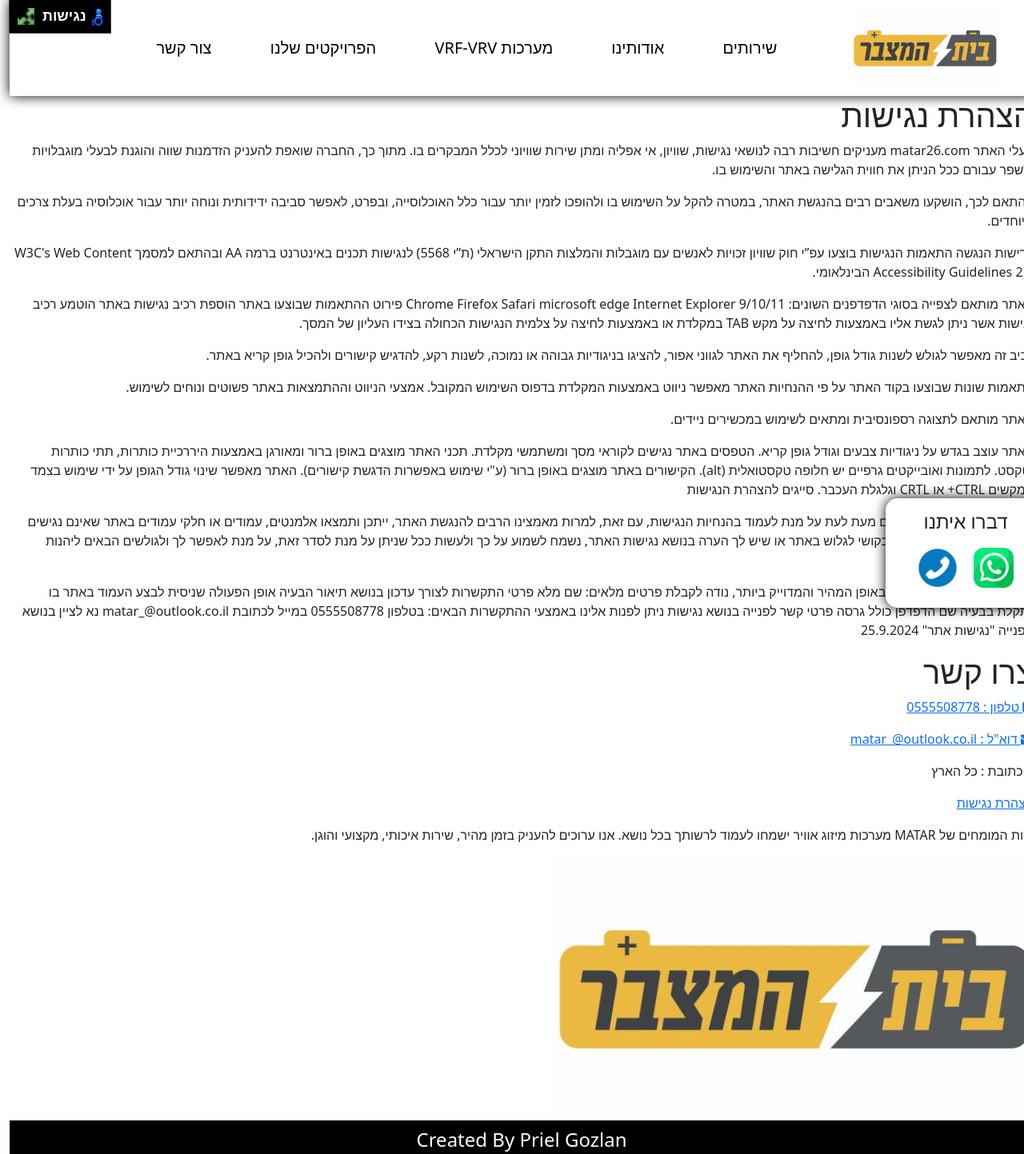
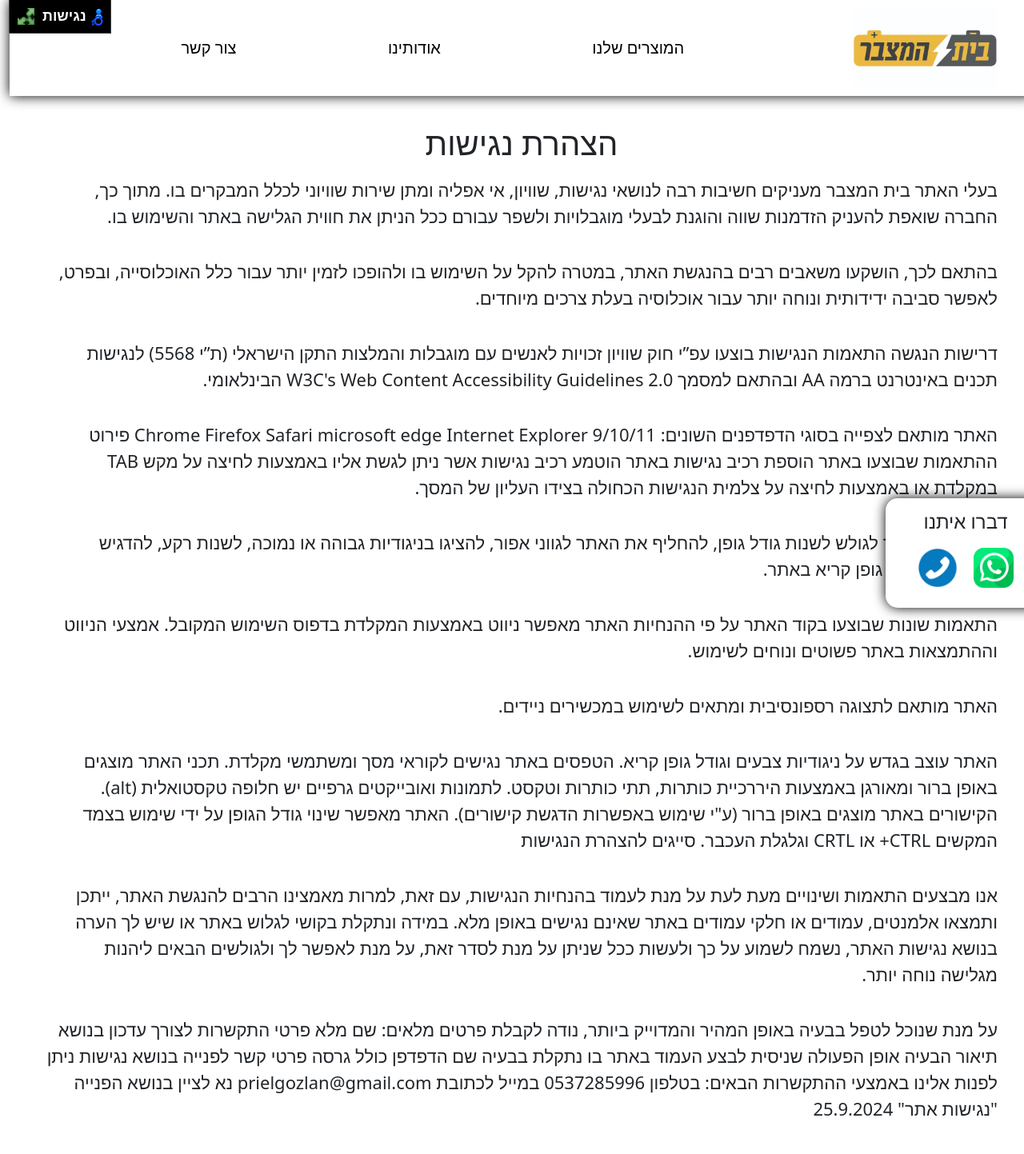
Before and after one commit to prielgozlan/car_battery_web_site, a plain HTML site: page accessibilit.html in a window 1280 px wide. Shown: the top 1443 px of the page at 80% size. Drawn offline with nearby package versions, Linux system fonts and the light colour scheme; a script that the page names is missing; a web font is replaced by a local one.

Commit message:
add run picher

```diff
--- a/accessibilit.html
+++ b/accessibilit.html
@@ -3,28 +3,25 @@
     <head>
         <meta charset="UTF-8">
         <meta name="viewport" content="width=device-width, initial-scale=1.0">
-    <title>Matar - מערכות מיזוג אוויר מתקדמות</title>
-    <meta name="description" content="Matar היא חברה המתמחה בפתרונות מיזוג אוויר מתקדמים עם ניסיון רב בפרויקטים למבני ציבור, תעשייה ומגזר פרטי.">
-    <meta name="keywords" content="מיזוג אוויר, VRF, VRV, התקנה, תחזוקה, פתרונות מיזוג, שירותי מיזוג">
+        <title>Car Battery Service</title>
+        <meta name="description" content="מצברים לרכב - שירות החלפה מהיר בכל הארץ. התקשרו 053-728-5996 להזמנת מצבר איכותי.">
         <meta name="author" content="Priel Gozlan">
+        <link rel="icon" type="image/png" href="img/logo.png.png" alt="logo"  sizes="32x32">
+        <link rel="stylesheet" href="css/index.css">
         <link rel="icon" type="image/png" href="/img/logo.png" alt="logo"  sizes="32x32">
         <link rel="stylesheet" href="bootstrap.min/bootstrap.min.css">
         <link rel="stylesheet" href="https://cdnjs.cloudflare.com/ajax/libs/font-awesome/4.7.0/css/font-awesome.min.css">
         <link href="https://unpkg.com/aos@2.3.1/dist/aos.css" rel="stylesheet">
         <link href="https://cdn.jsdelivr.net/npm/bootstrap@5.0.2/dist/css/bootstrap.min.css" rel="stylesheet"
             integrity="sha384-EVSTQN3/azprG1Anm3QDgpJLIm9Nao0Yz1ztcQTwFspd3yD65VohhpuuCOmLASjC" crossorigin="anonymous">
-    <!-- <link rel="stylesheet" href="/נגיש לי/docs/hebrew/התקנה/style.css"> -->
-    <link rel="stylesheet" href="./css/index.css">
+        <link rel="preconnect" href="https://fonts.googleapis.com">
+        <link href="https://unpkg.com/aos@2.3.1/dist/aos.css" rel="stylesheet">
 
-    <!-- Google tag (gtag.js) -->
-    <script async src="https://www.googletagmanager.com/gtag/js?id=G-3S4RDD8SR0"></script>
-    <script>
-    window.dataLayer = window.dataLayer || [];
-    function gtag(){dataLayer.push(arguments);}
-    gtag('js', new Date());
+        <link rel="preconnect" href="https://fonts.gstatic.com" crossorigin>
+        <link href="https://fonts.googleapis.com/css2?family=Rubik+Wet+Paint&display=swap" rel="stylesheet">
+        <link rel="stylesheet" href="https://cdn.jsdelivr.net/npm/swiper@11/swiper-bundle.min.css">
 
-    gtag('config', 'G-3S4RDD8SR0');
-</script>
+
     </head>
 <body>
     <div class="box_w">
@@ -40,7 +37,7 @@
         </div>
     </div>
     <header>
-        <div class=" box">
+        <div class="box">
             <div class=" box_s1">
                 <a href="index.html"><img class="headerLogoImg" src="img/logo.png" alt="logo to wabside"></a>
             </div>
@@ -54,17 +51,16 @@
 
             </div>
         </div>
-        <nav id="nav_open" class="col-sm-9 box_s2">
-            <a class="box_a" onclick=scrollToSection1() alt="buttom" href="index.html">שירותים</a>
-            <a class="box_a" onclick=scrollToSection2() alt="buttom" href="index.html">אודותינו</a>
-            <a class="box_a" onclick=scrollToSection3() alt="buttom" href="index.html">מערכות VRF-VRV </a>
-            <a class="box_a" onclick=scrollToSection4() alt="buttom" href="index.html">הפרויקטים שלנו</a>
-            <a class="box_a" onclick=scrollToSection5() alt="buttom" href="index.html">צור קשר</a>
+        <nav id="nav_open" class="box_s2">
+            <a class="box_a" onclick=scrollToSection1() alt="buttom" href="#projects">המוצרים שלנו</a>
+            <a class="box_a" onclick=scrollToSection2() alt="buttom" href="#contact">אודותינו</a>
+            <a class="box_a" onclick=scrollToSection3() alt="buttom" href="#about">צור קשר</a>
         </nav>
+
     </header>
     <div class="accessibility">
         <h1>הצהרת נגישות</h1>
-        <p>בעלי האתר   matar26.com מעניקים חשיבות רבה לנושאי נגישות, שוויון, אי אפליה ומתן שירות שוויוני לכלל המבקרים בו. מתוך כך, החברה שואפת להעניק הזדמנות שווה והוגנת לבעלי מוגבלויות ולשפר עבורם ככל הניתן את חווית הגלישה באתר והשימוש בו.
+        <p>בעלי האתר בית המצבר מעניקים חשיבות רבה לנושאי נגישות, שוויון, אי אפליה ומתן שירות שוויוני לכלל המבקרים בו. מתוך כך, החברה שואפת להעניק הזדמנות שווה והוגנת לבעלי מוגבלויות ולשפר עבורם ככל הניתן את חווית הגלישה באתר והשימוש בו.
         </p>
 
            <p> בהתאם לכך, הושקעו משאבים רבים בהנגשת האתר, במטרה להקל על השימוש בו ולהופכו לזמין יותר עבור כלל האוכלוסייה, ובפרט, לאפשר סביבה ידידותית ונוחה יותר עבור אוכלוסיה בעלת צרכים מיוחדים.
@@ -128,8 +124,8 @@
 
             ניתן לפנות אלינו באמצעי ההתקשרות הבאים:
 
-            בטלפון 0555508778
-            במייל לכתובת matar_@outlook.co.il
+            בטלפון 0537285996
+            במייל לכתובת prielgozlan@gmail.com
             נא לציין בנושא הפנייה "נגישות אתר"
 
             25.9.2024
@@ -137,45 +133,42 @@
     </div>
 
     <footer>
-
-        <div class="box_footer">
-            <div class="box_f10 row">
+        <div class="title_product">
             <h1>צרו קשר</h1>
-                <div class="box_f20">
-                    <a href="tel:972555508778" class="call-button" alt="logo of phone">
+        </div>
+        <div class=" row">
+            <div class="Contact_us col-md-6 col-sm-12" data-aos="flip-left">
+                <a href="tel:9720537285996" class="call-button" alt="logo of phone">
                     <p><i class="fa fa-phone-square" aria-hidden="true"></i>
-                            טלפון : 0555508778</p>
+                        טלפון : 0537285996</p>
                 </a>
                 <!-- <a href="mailto:matar_@outlook.co.il?subject=Hello%20There"
                     class="email-button" alt="logo of mail"> -->
-                        <a href="mailto:matar_@outlook.co.il?body=היי%20אשמח%20לקבל%20הצעת%20מחיר.%0Aפרטי%20חזרה%20ללקוח.%0Aטל:%0Aתיאור הבעיה בקצרה:" class="email-button" title="Send an email"
+                    <a href="mailto:prielgozlan@gmail.com?body=היי%20אשמח%20לקבל%20הצעת%20מחיר.%0Aפרטי%20חזרה%20ללקוח.%0Aטל:%0Aתיאור הבעיה בקצרה:" class="email-button" title="Send an email"
                     class="email-button" alt="logo of mail">
 
 
                     <p><i class="fa fa-envelope" aria-hidden="true"></i>
-                            דוא"ל : matar_@outlook.co.il</p>
+                        דוא"ל : prielgozlan@gmail.com</p>
                 </a>
-
-
                 <p><i class="fa fa-map-marker" aria-hidden="true"></i>
                     כתובת : כל הארץ</p>
                 <a href="accessibilit.html" class="email-button" target="_blank" alt="accessibility"><p>הצהרת נגישות</p></a>
             </div>
-                <div class="box_f30">
-                    <p>צוות המומחים של MATAR מערכות מיזוג אוויר ישמחו לעמוד לרשותך בכל נושא. אנו ערוכים להעניק בזמן
+            <div class="Contact_us col-md-6 col-sm-12" data-aos="flip-left">
+                <p>צוות המומחים של בית המצבר ישמחו לעמוד לרשותך בכל נושא. אנו ערוכים להעניק שירות בזמן
                     מהיר, שירות איכותי, מקצועי והוגן.
 
                 </p>
-                </div>
-                <div class="box_f_img">
-                    <a href="index.html" alt="return to my webside"><img src="img/logo.png"></a>
-                </div>
             </div>
 
         </div>
 
 
+
+
     </footer>
+
 </div>
 <div class="box5">
   <h4>Created By Priel Gozlan</h4>
@@ -221,17 +214,5 @@
   </script>
   <script src="/נגיש לי/nagishli.js" charset="utf-8" defer></script>
 
-<!--Start of Tawk.to Script-->
-<script type="text/javascript">
-    var Tawk_API=Tawk_API||{}, Tawk_LoadStart=new Date();
-    (function(){
-    var s1=document.createElement("script"),s0=document.getElementsByTagName("script")[0];
-    s1.async=true;
-    s1.src='https://embed.tawk.to/672b29e82480f5b4f5994e3f/1ic09ncun';
-    s1.charset='UTF-8';
-    s1.setAttribute('crossorigin','*');
-    s0.parentNode.insertBefore(s1,s0);
-    })();
-    </script>
-    <!--End of Tawk.to Script-->
+
 </html>
--- a/css/index.css
+++ b/css/index.css
@@ -217,7 +217,17 @@ body {
     }
   }
 
-
+  .accessibility {
+    min-height: 500px;
+    background: white;
+    text-align: center;
+    padding: 35px;
+    p {
+      font-size: 22px;
+      text-align: right;
+      padding: 10px;
+    }
+  }
 
 
 @media (max-width: 768px) {
```
Also changed, not shown: index.html (+1 -1 lines). Lines whose indentation alone changed are shown as unchanged.
